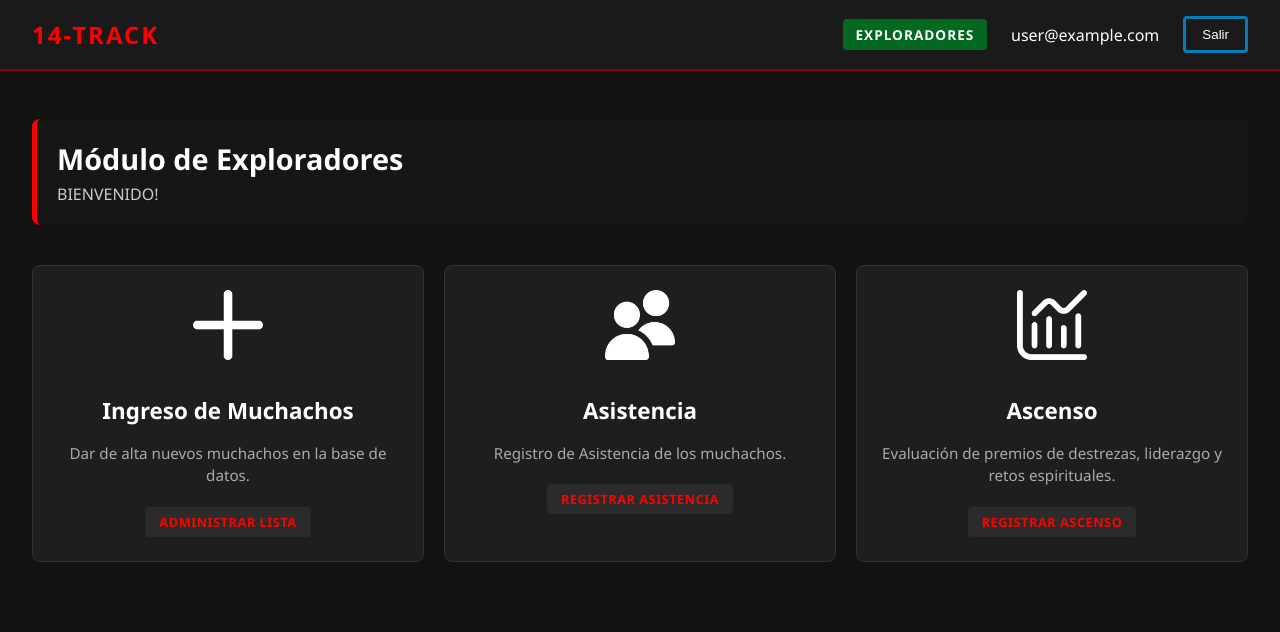
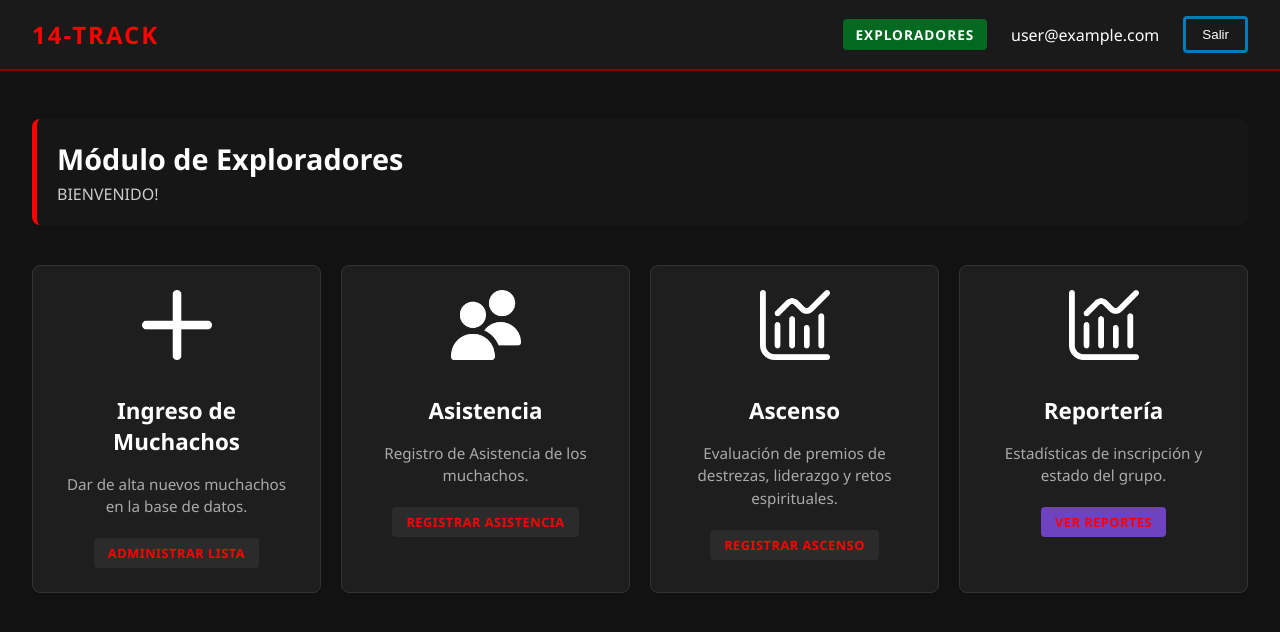
Before and after one commit to KennethC01/14-Track, an Angular app in the folder Frontend/: page /dashboard in a window 1280 px wide. Shown: the top 632 px of the page. Built offline with nearby package versions, Linux system fonts and the light colour scheme; no server answers; the database is empty; sample sign-in values are in the browser's storage.

Commit message:
modulo de reporteria

```diff
--- a/Frontend/src/app/app.routes.ts
+++ b/Frontend/src/app/app.routes.ts
@@ -1,12 +1,12 @@
 import { Routes } from '@angular/router';
 
-// Asegúrate de que las rutas relativas sean exactas.
-// Si tu archivo es 'src/app/components/login/login.component.ts', el import debe ser './components/login/login.component'
 import { LoginComponent } from './components/login/login.component';
-import { DashboardComponent } from './components/dashboard/dashboard'; // ¡Añade el .component si falta!
-import { RegistroComponent } from './exploradores/registro/registro'; // ¡Añade el .component si falta!
+import { DashboardComponent } from './components/dashboard/dashboard';
+import { RegistroComponent } from './exploradores/registro/registro';
 import { AsistenciaComponent } from './exploradores/asistencia/asistencia';
 import { AscensoComponent } from './exploradores/ascenso/ascenso';
+// 1. Importa tu nuevo componente (asegúrate de que la ruta sea correcta)
+import { ReportesComponent } from './reportes/reportes';
 
 export const routes: Routes = [
   { path: '', redirectTo: 'login', pathMatch: 'full' },
@@ -28,4 +28,10 @@ export const routes: Routes = [
     component: RegistroComponent,
     data: { renderMode: 'client' }
   },
+  // 2. Añade esta ruta para los reportes
+  {
+    path: ':grupo/reportes',
+    component: ReportesComponent,
+    data: { renderMode: 'client' }
+  },
 ];
--- a/Frontend/src/app/components/dashboard/dashboard.html
+++ b/Frontend/src/app/components/dashboard/dashboard.html
@@ -1,4 +1,3 @@
-<!-- MANTENEMOS TU ESTRUCTURA DE CARGA Y NAVBAR IGUAL -->
 <div class="loading-screen" *ngIf="cargando">
   <div class="rosa-container">
     <img src="/icons/rosaNautica.png" alt="Rosa Náutica" class="rosa-giratoria">
@@ -18,9 +17,6 @@
 
   <main class="main-content">
 
-    <!-- ESTRUCTURA UNIFICADA PARA TODOS LOS GRUPOS CON EL ORDEN: INGRESO -> ASISTENCIA -> ASCENSO -->
-
-    <!-- NAVEGANTES -->
     @if (grupoUsuario === 'NAVEGANTES') {
       <div class="welcome-banner navegantes">
         <h2>Módulo de Navegantes</h2>
@@ -45,10 +41,15 @@
           <p>Progreso de tus parches, especialidades náuticas y lecturas.</p>
           <div class="status-badge" routerLink="/navegantes/ascenso" style="cursor: pointer;">Registrar Ascenso</div>
         </div>
+        <div class="grid-card">
+          <div class="card-icon"><img src="/icons/grafico.png" alt="Icono Reporte" class="custom-icon"></div>
+          <h3>Reportería</h3>
+          <p>Estadísticas de inscripción y estado del grupo.</p>
+          <div class="status-badge" [routerLink]="['/navegantes/reportes']" style="cursor: pointer; background: #6f42c1;">Ver Reportes</div>
+        </div>
       </div>
     }
 
-    <!-- PIONEROS -->
     @else if (grupoUsuario === 'PIONEROS') {
       <div class="welcome-banner pioneros">
         <h2>Módulo de Pioneros</h2>
@@ -73,10 +74,15 @@
           <p>Evaluación de técnicas de supervivencia y devocionales.</p>
           <div class="status-badge" routerLink="/pioneros/ascenso" style="cursor: pointer;">Registrar Ascenso</div>
         </div>
+        <div class="grid-card">
+          <div class="card-icon"><img src="/icons/grafico.png" alt="Icono Reporte" class="custom-icon"></div>
+          <h3>Reportería</h3>
+          <p>Estadísticas de inscripción y estado del grupo.</p>
+          <div class="status-badge" [routerLink]="['/pioneros/reportes']" style="cursor: pointer; background: #6f42c1;">Ver Reportes</div>
+        </div>
       </div>
     }
 
-    <!-- SEGUIDORES -->
     @else if (grupoUsuario === 'SEGUIDORES') {
       <div class="welcome-banner seguidores">
         <h2>Módulo de Seguidores</h2>
@@ -101,10 +107,15 @@
           <p>Créditos acumulados en liderazgo, méritos y análisis bíblico.</p>
           <div class="status-badge" routerLink="/seguidores/ascenso" style="cursor: pointer;">Registrar Ascenso</div>
         </div>
+        <div class="grid-card">
+          <div class="card-icon"><img src="/icons/grafico.png" alt="Icono Reporte" class="custom-icon"></div>
+          <h3>Reportería</h3>
+          <p>Estadísticas de inscripción y estado del grupo.</p>
+          <div class="status-badge" [routerLink]="['/seguidores/reportes']" style="cursor: pointer; background: #6f42c1;">Ver Reportes</div>
+        </div>
       </div>
     }
 
-    <!-- EXPLORADORES -->
     @else if (grupoUsuario === 'EXPLORADORES') {
       <div class="welcome-banner exploradores">
         <h2>Módulo de Exploradores</h2>
@@ -129,10 +140,15 @@
           <p>Evaluación de premios de destrezas, liderazgo y retos espirituales.</p>
           <div class="status-badge" routerLink="/exploradores/ascenso" style="cursor: pointer;">Registrar Ascenso</div>
         </div>
+        <div class="grid-card">
+          <div class="card-icon"><img src="/icons/grafico.png" alt="Icono Reporte" class="custom-icon"></div>
+          <h3>Reportería</h3>
+          <p>Estadísticas de inscripción y estado del grupo.</p>
+          <div class="status-badge" [routerLink]="['/exploradores/reportes']" style="cursor: pointer; background: #6f42c1;">Ver Reportes</div>
+        </div>
       </div>
     }
 
-    <!-- ERROR SI NO HAY GRUPO -->
     @else {
       <div class="panel-card error-panel">
         <h2>⚠️ Estado de Cuenta Indefinido</h2>
--- /dev/null
+++ b/Frontend/src/app/reportes/reportes.css
@@ -0,0 +1,10 @@
+.reportes-container { padding: 20px; color: white; max-width: 900px; margin: auto; }
+.dashboard-grid { display: grid; grid-template-columns: repeat(auto-fit, minmax(200px, 1fr)); gap: 20px; margin-bottom: 20px; }
+.card { background: #1e1e22; padding: 20px; border-radius: 12px; border: 1px solid #333; text-align: center; }
+.wide { text-align: left; }
+.big-number { font-size: 2.5rem; font-weight: bold; margin: 10px 0; }
+
+.progress-bar-bg { background: #333; height: 20px; border-radius: 10px; overflow: hidden; margin: 15px 0; }
+.progress-bar-fill { height: 100%; background: linear-gradient(90deg, #007bff, #00d4ff); transition: width 1s ease-in-out; }
+
+.btn-back { background: #444; color: white; border: none; padding: 10px; border-radius: 5px; cursor: pointer; margin-bottom: 20px; }
--- /dev/null
+++ b/Frontend/src/app/reportes/reportes.html
@@ -0,0 +1,27 @@
+<div class="reportes-container">
+  <button class="btn-back" routerLink="/dashboard">⬅️ Volver</button>
+  <h2>📊 Dashboard: {{ grupoActual | titlecase }}</h2>
+
+  <div class="dashboard-grid">
+    <div class="card">
+      <h4>Total Muchachos</h4>
+      <p class="big-number">{{ totalMuchachos }}</p>
+    </div>
+    <div class="card">
+      <h4>Inscritos</h4>
+      <p class="big-number" style="color: #28a745;">{{ inscritos }}</p>
+    </div>
+    <div class="card">
+      <h4>Pendientes</h4>
+      <p class="big-number" style="color: #dc3545;">{{ pendientes }}</p>
+    </div>
+  </div>
+
+  <div class="card wide">
+    <h4>Progreso de Inscripción General</h4>
+    <div class="progress-bar-bg">
+      <div class="progress-bar-fill" [style.width.%]="porcentajeInscripcion"></div>
+    </div>
+    <p>{{ porcentajeInscripcion | number:'1.0-0' }}% de los muchachos están inscritos.</p>
+  </div>
+</div>
--- /dev/null
+++ b/Frontend/src/app/reportes/reportes.ts
@@ -0,0 +1,51 @@
+import { Component, OnInit } from '@angular/core';
+import { CommonModule } from '@angular/common';
+import { Router, RouterLink } from '@angular/router';
+import { initializeApp, getApps, getApp } from 'firebase/app';
+import { getFirestore, collection, getDocs } from 'firebase/firestore';
+import { firebaseConfig } from '../../firebase.config';
+
+@Component({
+  selector: 'app-reportes',
+  standalone: true,
+  imports: [CommonModule, RouterLink],
+  templateUrl: './reportes.html',
+  styleUrl: './reportes.css'
+})
+export class ReportesComponent implements OnInit {
+  grupoActual: string = '';
+  totalMuchachos: number = 0;
+  inscritos: number = 0;
+  pendientes: number = 0;
+  porcentajeInscripcion: number = 0;
+  private db: any;
+
+  constructor(private router: Router) {
+    const app = getApps().length === 0 ? initializeApp(firebaseConfig) : getApp();
+    this.db = getFirestore(app);
+  }
+
+  async ngOnInit() {
+    this.detectarGrupo();
+    await this.cargarDatos();
+  }
+
+  detectarGrupo() {
+    const url = this.router.url;
+    if (url.includes('navegantes')) this.grupoActual = 'NAVEGANTES';
+    else if (url.includes('pioneros')) this.grupoActual = 'PIONEROS';
+    else if (url.includes('seguidores')) this.grupoActual = 'SEGUIDORES';
+    else this.grupoActual = 'EXPLORADORES';
+  }
+
+  async cargarDatos() {
+    const coleccion = this.grupoActual.toLowerCase() + '_lista';
+    const snapshot = await getDocs(collection(this.db, coleccion));
+    const lista = snapshot.docs.map(doc => doc.data());
+
+    this.totalMuchachos = lista.length;
+    this.inscritos = lista.filter((m: any) => m.inscrito === true).length;
+    this.pendientes = this.totalMuchachos - this.inscritos;
+    this.porcentajeInscripcion = this.totalMuchachos > 0 ? (this.inscritos / this.totalMuchachos) * 100 : 0;
+  }
+}
```
Also changed, not shown: 1 other file (tests, documents, lock files or other folders).
